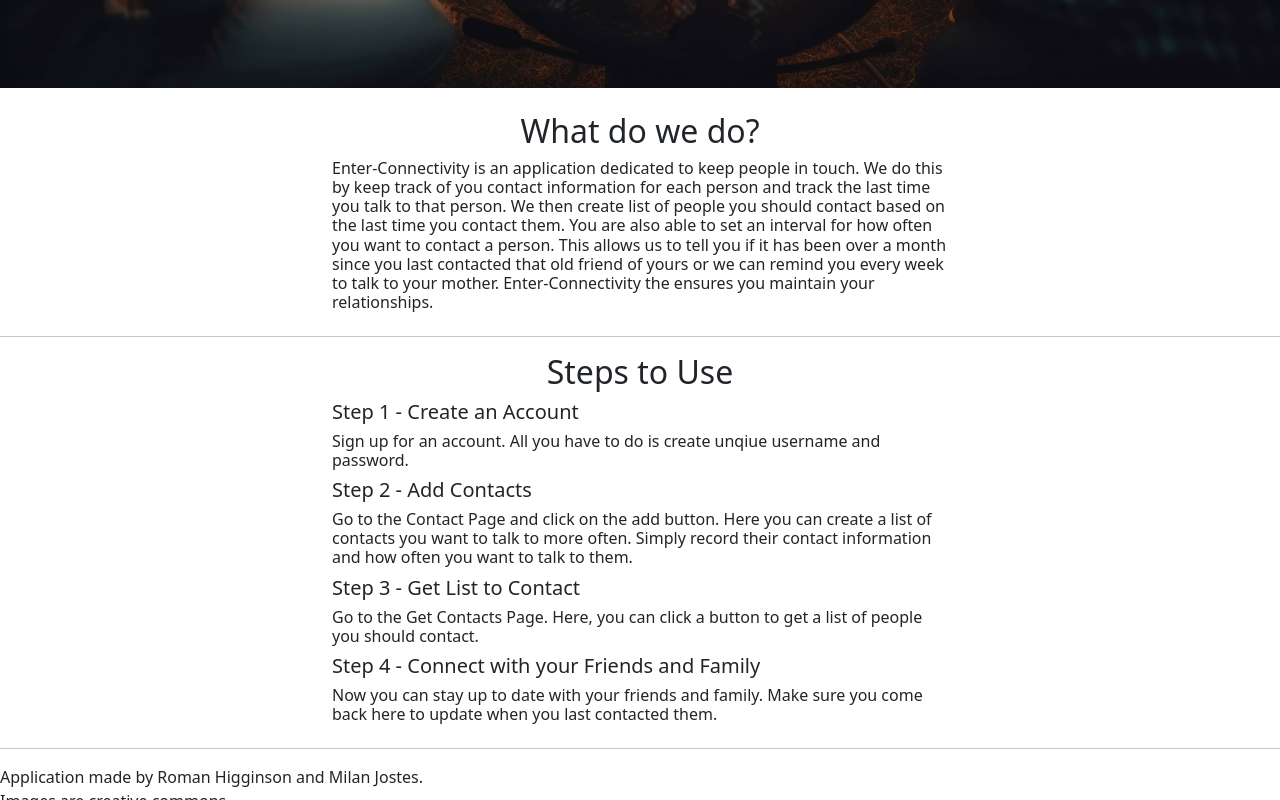
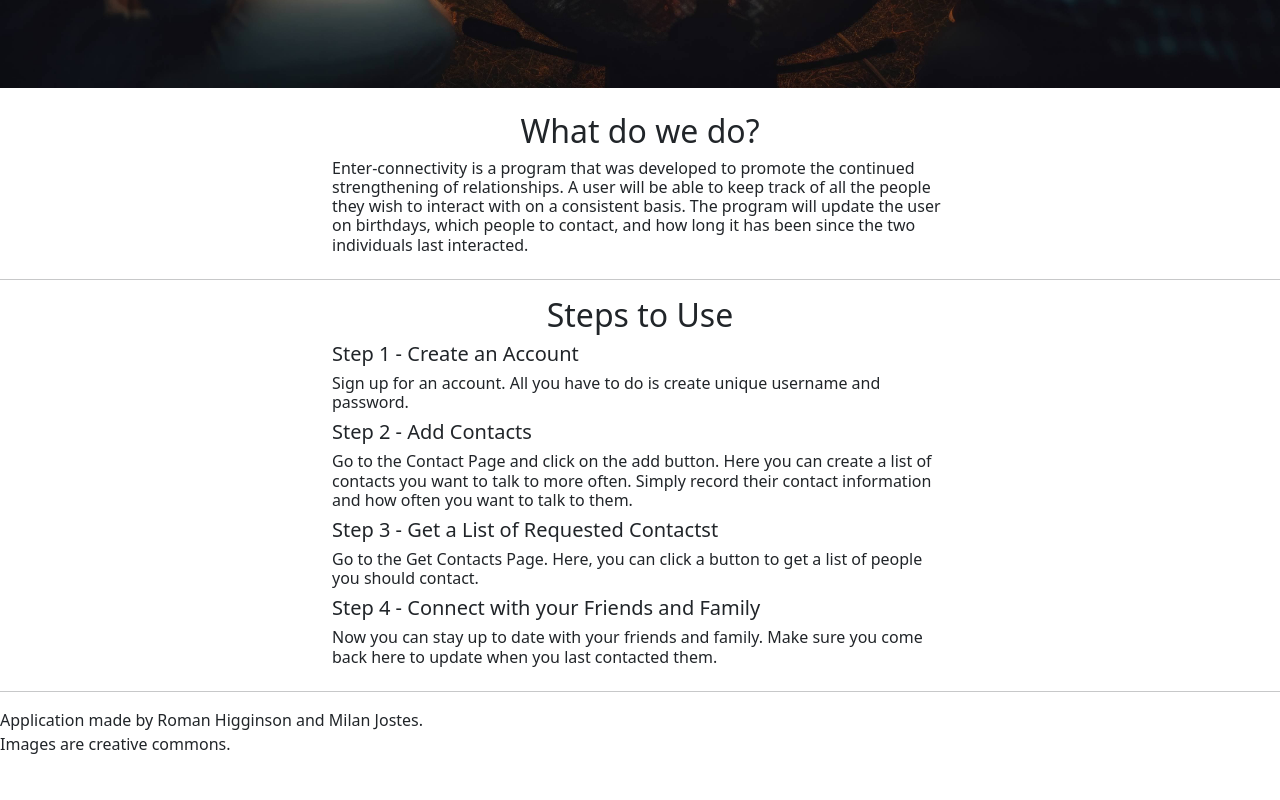
Before and after one commit to BionicScout/Enter-Connectivity, a website: page Web_Pages/index.html in a window 1280 px wide. Shown: the part 695-1495 px from the top of the page. After the commit the page ends 1451 px from the top, so only its background shows below. Drawn offline with nearby package versions, Linux system fonts and the light colour scheme.

Commit message:
Corrected Spelling on Index

```diff
--- a/Web_Pages/index.html
+++ b/Web_Pages/index.html
@@ -51,7 +51,7 @@
     <div class="container w-50 my-4">
         <h2 class="text-center">What do we do?</h2>
         <h6>
-            Enter-Connectivity is an application dedicated to keep people in touch. We do this by keep track of you contact information for each person and track the last time you talk to that person. We then create list of people you should contact based on the last time you contact them. You are also able to set an interval for how often you want to contact a person. This allows us to tell you if it has been over a month since you last contacted that old friend of yours or we can remind you every week to talk to your mother. Enter-Connectivity the ensures you maintain your relationships.
+            Enter-connectivity is a program that was developed to promote the continued strengthening of relationships. A user will be able to keep track of all the people they wish to interact with on a consistent basis. The program will update the user on birthdays, which people to contact, and how long it has been since the two individuals last interacted.
         </h6>
     </div>
 
@@ -62,14 +62,14 @@
         <h2 class="text-center">Steps to Use</h2>
         <div class="my-2">
             <h5>Step 1 - Create an Account</h5>
-            <h6>Sign up for an account. All you have to do is create unqiue username and password.</h6>
+            <h6>Sign up for an account. All you have to do is create unique username and password.</h6>
         </div>
         <div class="my-2">
             <h5>Step 2 - Add Contacts</h5>
             <h6>Go to the Contact Page and click on the add button. Here you can create a list of contacts you want to talk to more often. Simply record their contact information and how often you want to talk to them.</h6>
         </div>
         <div class="my-2">
-            <h5>Step 3 - Get List to Contact</h5>
+            <h5>Step 3 - Get a List of Requested Contactst</h5>
             <h6>Go to the Get Contacts Page. Here, you can click a button to get a list of people you should contact.</h6>
         </div>
         <div class="my-2">
```
